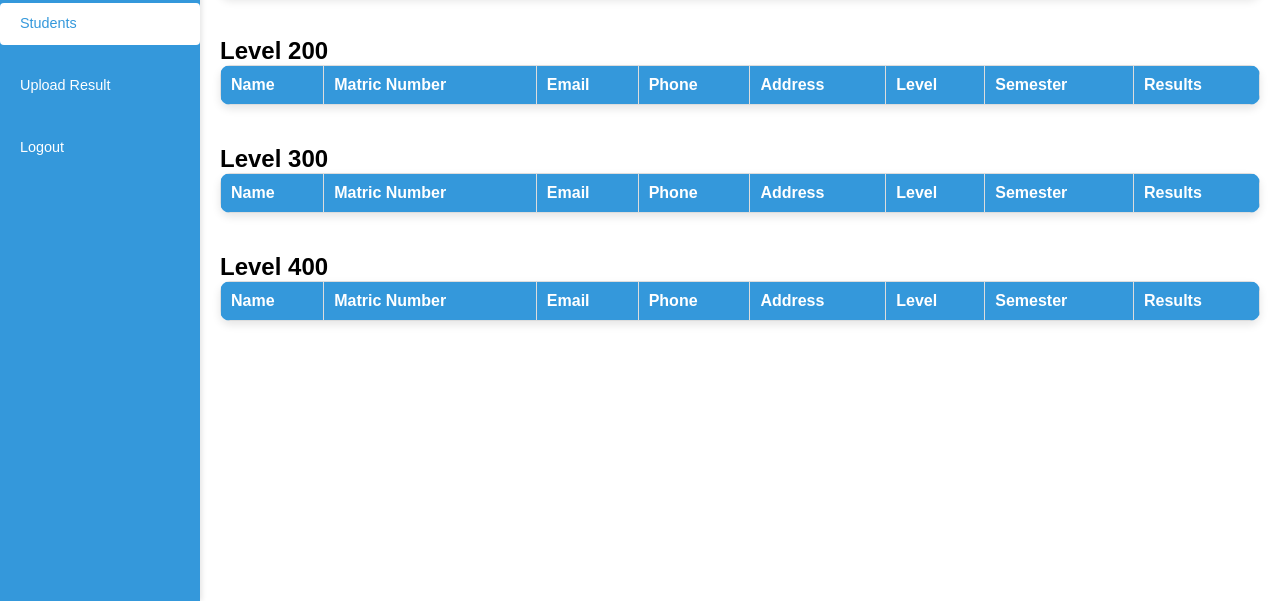
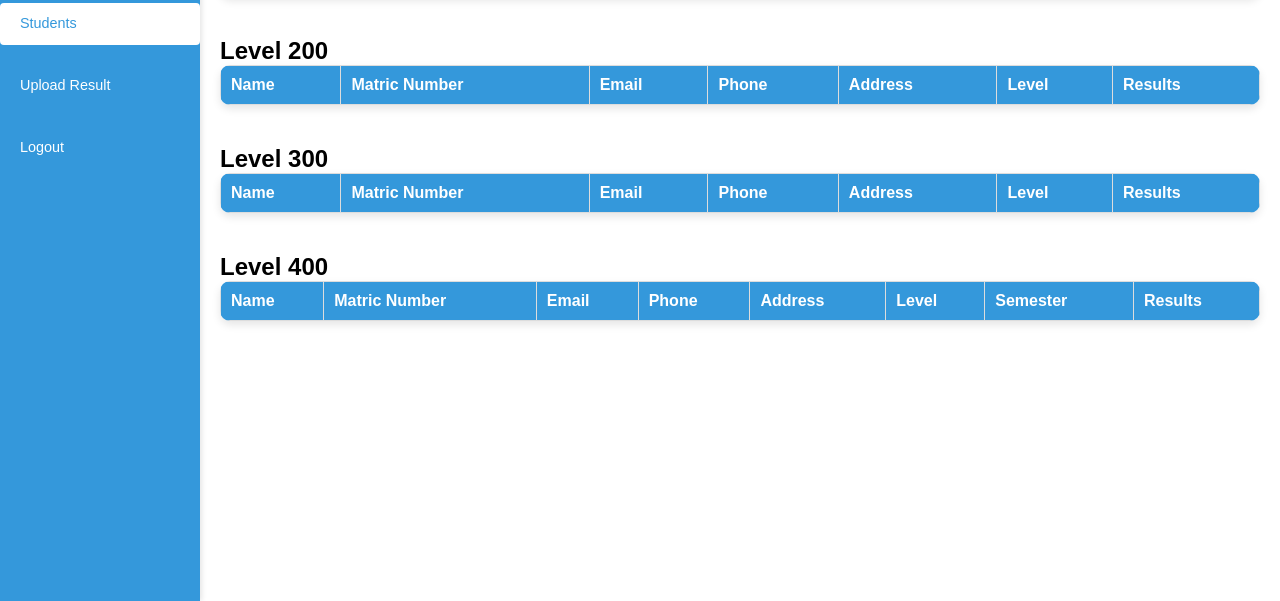
Before and after one commit to Joshua-UND/ResultPortal, a website: page views/students.html in a window 1280 px wide. Shown: the part 199-800 px from the top of the page. Drawn offline with Linux system fonts and the light colour scheme; no server answers; files whose address does not match are found by name.

Commit message:
Update students.html

```diff
--- a/views/students.html
+++ b/views/students.html
@@ -372,7 +372,6 @@ tr:hover {
             <th>Phone</th>
             <th>Address</th>
             <th>Level</th>
-            <th>Semester</th>
             <th>Results</th>
         </tr>
     </thead>
@@ -391,7 +390,6 @@ tr:hover {
             <th>Phone</th>
             <th>Address</th>
             <th>Level</th>
-            <th>Semester</th>
             <th>Results</th>
         </tr>
     </thead>
```
